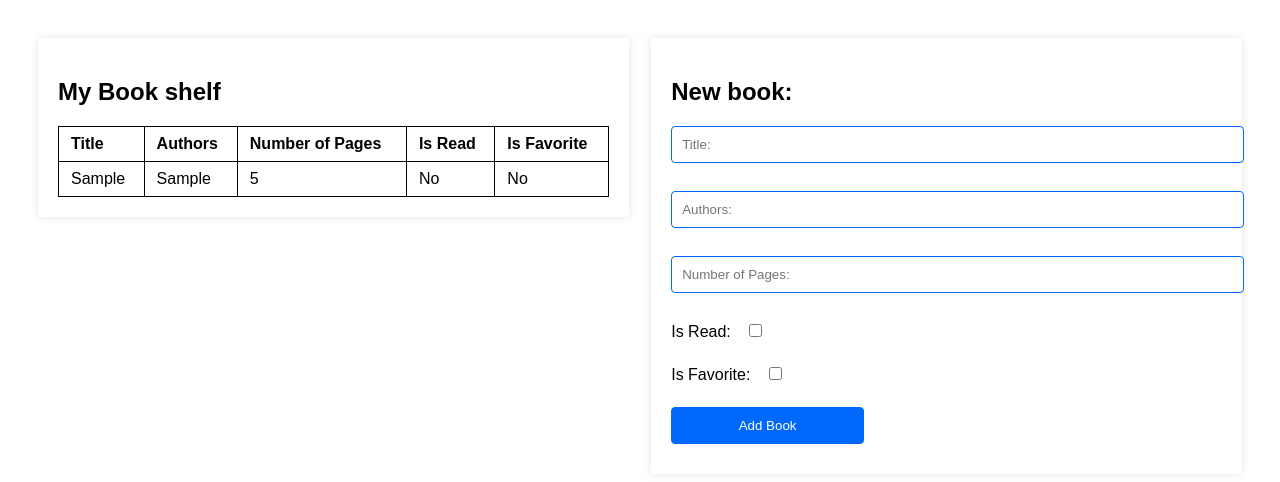
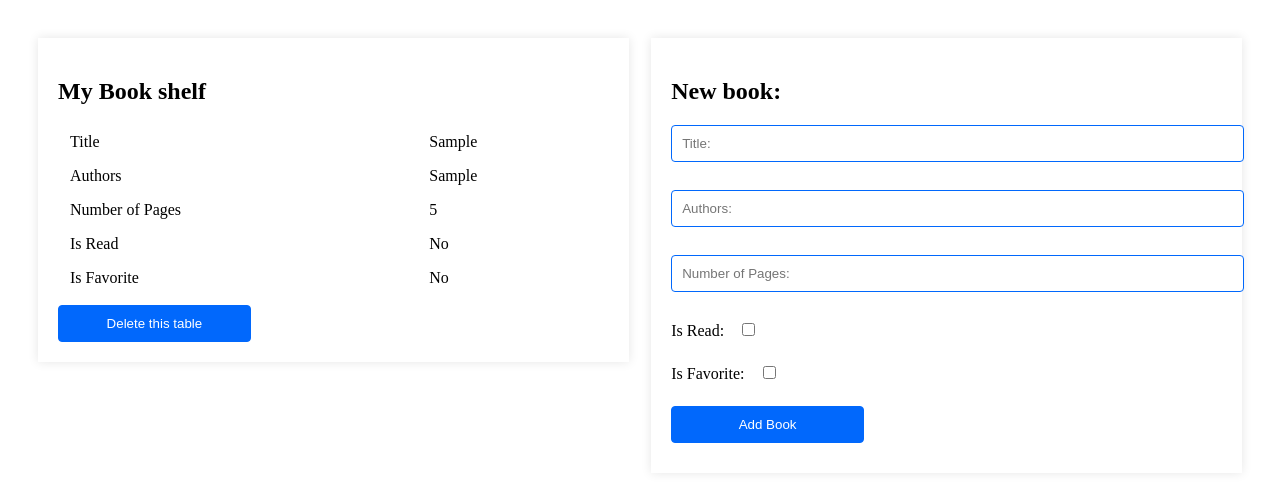
Before and after one commit to DenysBzenko/DENYSBZENKOHW5WB, a plain HTML site: page index.html in a window 1280 px wide. Both pictures are taken after typing "Sample", "Sample", "5" into the empty fields and a click on the input "Add Book". Drawn offline with Linux system fonts and the light colour scheme.

Commit message:
The last

```diff
--- a/Script/script.js
+++ b/Script/script.js
@@ -1,5 +1,3 @@
-
-
 function concatenateString(text, maxLength) {
     if (text.length > maxLength) {
         return text.slice(0, maxLength).toUpperCase() + '...';
@@ -62,17 +60,43 @@ class Bookshelf {
 }
 
 function displayBooks(bookshelf) {
-    const tableBody = document.querySelector('table tbody');
-    tableBody.innerHTML = ''; // Очищаємо таблицю
+    const container = document.getElementById('bookshelfContainer');
 
-    bookshelf.books.forEach(book => {
-        const row = tableBody.insertRow();
-        row.insertCell().innerText = book.title;
-        row.insertCell().innerText = book.authors;
-        row.insertCell().innerText = book.numberOfPages;
-        row.insertCell().innerText = book.isRead ? 'Yes' : 'No';
-        row.insertCell().innerText = book.isFavorite ? 'Yes' : 'No';
-    });
+
+    const newTable = document.createElement('table');
+    container.appendChild(newTable);
+
+    const book = bookshelf.books[bookshelf.books.length - 1];
+
+    const titleRow = newTable.insertRow();
+    titleRow.insertCell().innerText = "Title";
+    titleRow.insertCell().innerText = book.title;
+
+    const authorsRow = newTable.insertRow();
+    authorsRow.insertCell().innerText = "Authors";
+    authorsRow.insertCell().innerText = book.authors;
+
+    const pagesRow = newTable.insertRow();
+    pagesRow.insertCell().innerText = "Number of Pages";
+    pagesRow.insertCell().innerText = book.numberOfPages;
+
+    const readRow = newTable.insertRow();
+    readRow.insertCell().innerText = "Is Read";
+    readRow.insertCell().innerText = book.isRead ? 'Yes' : 'No';
+
+    const favRow = newTable.insertRow();
+    favRow.insertCell().innerText = "Is Favorite";
+    favRow.insertCell().innerText = book.isFavorite ? 'Yes' : 'No';
+
+
+    const deleteButton = document.createElement('button');
+    deleteButton.innerText = "Delete this table";
+    deleteButton.className = "deleteButton";
+    deleteButton.onclick = function() {
+        container.removeChild(newTable);
+        container.removeChild(deleteButton);
+    };
+    container.appendChild(deleteButton);
 }
 
 const bookshelf = new Bookshelf();
--- a/Style/style.css
+++ b/Style/style.css
@@ -11,6 +11,7 @@ body {
     box-shadow: 0 0 10px rgba(0, 0, 0, 0.1);
     padding: 20px;
     margin: 10px;
+    font-family: Alef;
 }
 
 table {
@@ -18,9 +19,7 @@ table {
     border-collapse: collapse;
 }
 
-table, th, td {
-    border: 1px solid black;
-}
+
 
 th, td {
     padding: 8px 12px;
@@ -31,7 +30,7 @@ input[type="text"], input[type="number"] {
     width: 100%;
     padding: 10px;
     margin-bottom: 10px;
-    border: 1px solid #0168FC; /* Синій колір обводки */
+    border: 1px solid #0168FC;
     border-radius: 4px;
 }
 
@@ -61,3 +60,19 @@ label {
     margin-right: 10px;
     margin-bottom: 5px;
 }
+button.deleteButton {
+    width: 35%;
+    padding: 10px;
+    margin-top: 10px;
+    border: 1px solid #0168FC;
+    border-radius: 4px;
+    background-color: #0168FC;
+    color: white;
+    cursor: pointer;
+    transition: background-color 0.3s, border-radius 0.3s;
+}
+
+button.deleteButton:hover {
+    border-radius: 1000px;
+    background:  #3c587f;
+}
--- a/index.html
+++ b/index.html
@@ -9,19 +9,6 @@
 <body>
     <div id="bookshelfContainer">
         <h2> My Book shelf</h2>
-        <table>
-            <thead>
-                <tr>
-                    <th>Title</th>
-                    <th>Authors</th>
-                    <th>Number of Pages</th>
-                    <th>Is Read</th>
-                    <th>Is Favorite</th>
-                </tr>
-            </thead>
-            <tbody id="bookshelfBody">
-            </tbody>
-        </table>
     </div>
 
     <div id="bookFormContainer">
```
